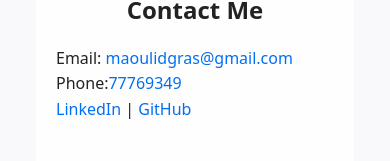
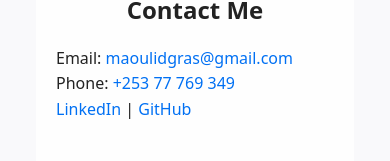
Before and after one commit to Maoulid94/personal-website, a React (Vite) app: page / in a window 390 px wide. Shown: the part 4795-4956 px from the top of the page. Built offline with nearby package versions, Linux system fonts and the light colour scheme.

Commit message:
fix: update phone link format and improve accessibility in Contact component

```diff
--- a/src/components/shared/Contact.tsx
+++ b/src/components/shared/Contact.tsx
@@ -1,25 +1,39 @@
 import "../../styles/components/contact.css";
 
 export default function Contact() {
+  const phoneE164 = "+25377769349";      // calling-friendly format
+  const phoneDisplay = "+253 77 769 349"; // human-friendly
+
   return (
     <div className="contact">
       <h2>Contact Me</h2>
+
       <p>
-        Email: <a href="mailto:youremail@example.com">maoulidgras@gmail.com</a>
+        Email:{" "}
+        <a href="mailto:maoulidgras@gmail.com">maoulidgras@gmail.com</a>
       </p>
+
       <p>
-        Phone:<a href="">77769349</a>
+        Phone:{" "}
+        <a href={`tel:${phoneE164}`} aria-label={`Call ${phoneDisplay}`}>
+          {phoneDisplay}
+        </a>
       </p>
+
       <p>
         <a
-          href="http://www.linkedin.com/in/maoulid-abdi-soubaneh"
+          href="https://www.linkedin.com/in/maoulid-abdi-soubaneh"
           target="_blank"
-          rel="noreferrer"
+          rel="noopener noreferrer"
         >
           LinkedIn
-        </a>
-        {" | "}
-        <a href="https://github.com/Maoulid94" target="_blank" rel="noreferrer">
+        </a>{" "}
+        |{" "}
+        <a
+          href="https://github.com/Maoulid94"
+          target="_blank"
+          rel="noopener noreferrer"
+        >
           GitHub
         </a>
       </p>
```
